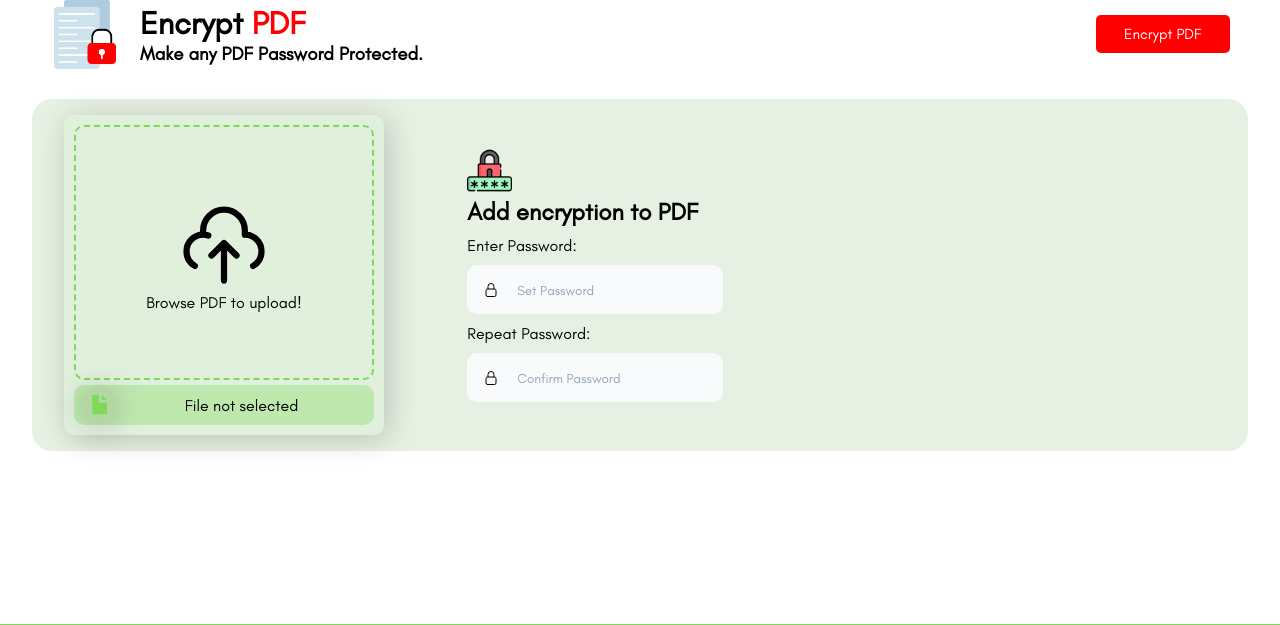
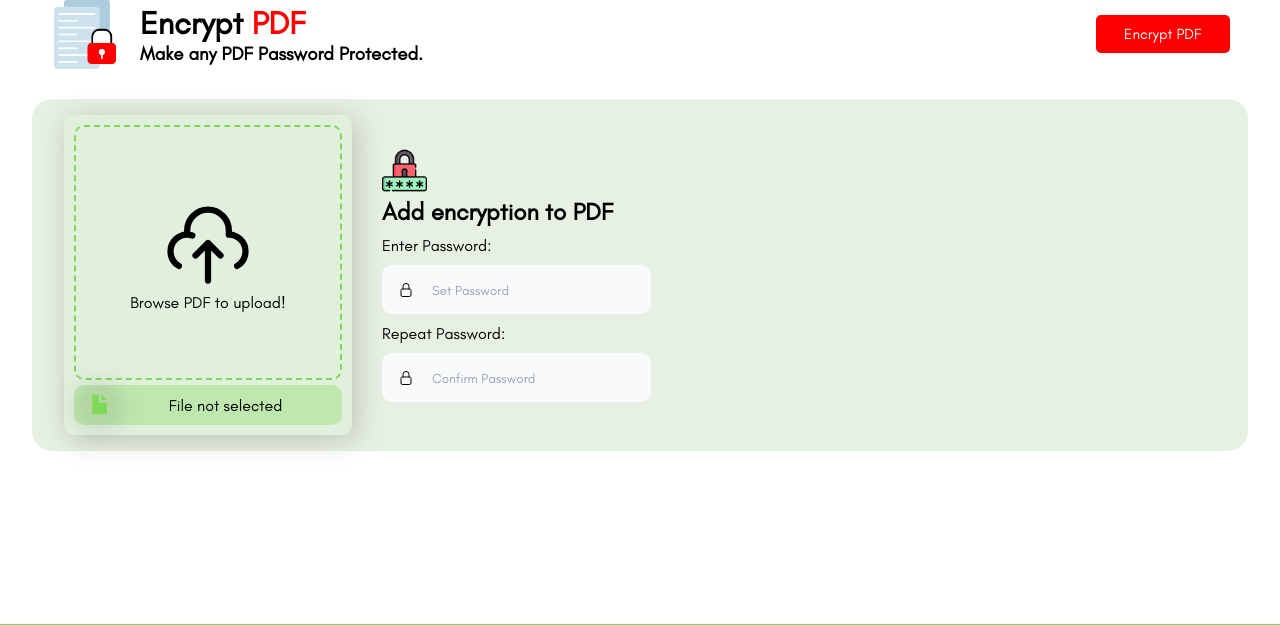
Before and after one commit to AyushmanTomar/Dockaro, a Flask app: page /encryptpdf in a window 1280 px wide. Shown: the part 246-871 px from the top of the page. Run offline with Flask 3, Linux system fonts and the light colour scheme; some libraries are stand-ins or nearby versions.

```diff
--- a/static/css/upload.css
+++ b/static/css/upload.css
@@ -68,14 +68,15 @@
 
 
 .left {
-    width: 35%;
+    width: 25%;
     display: flex;
     align-items: center;
     justify-content: start;
 }
 
 .right {
-    width: 65%;
+    width: 75%;
+    padding-left: 30px;
     display: flex;
     align-items: center;
     justify-content: space-around;
```
